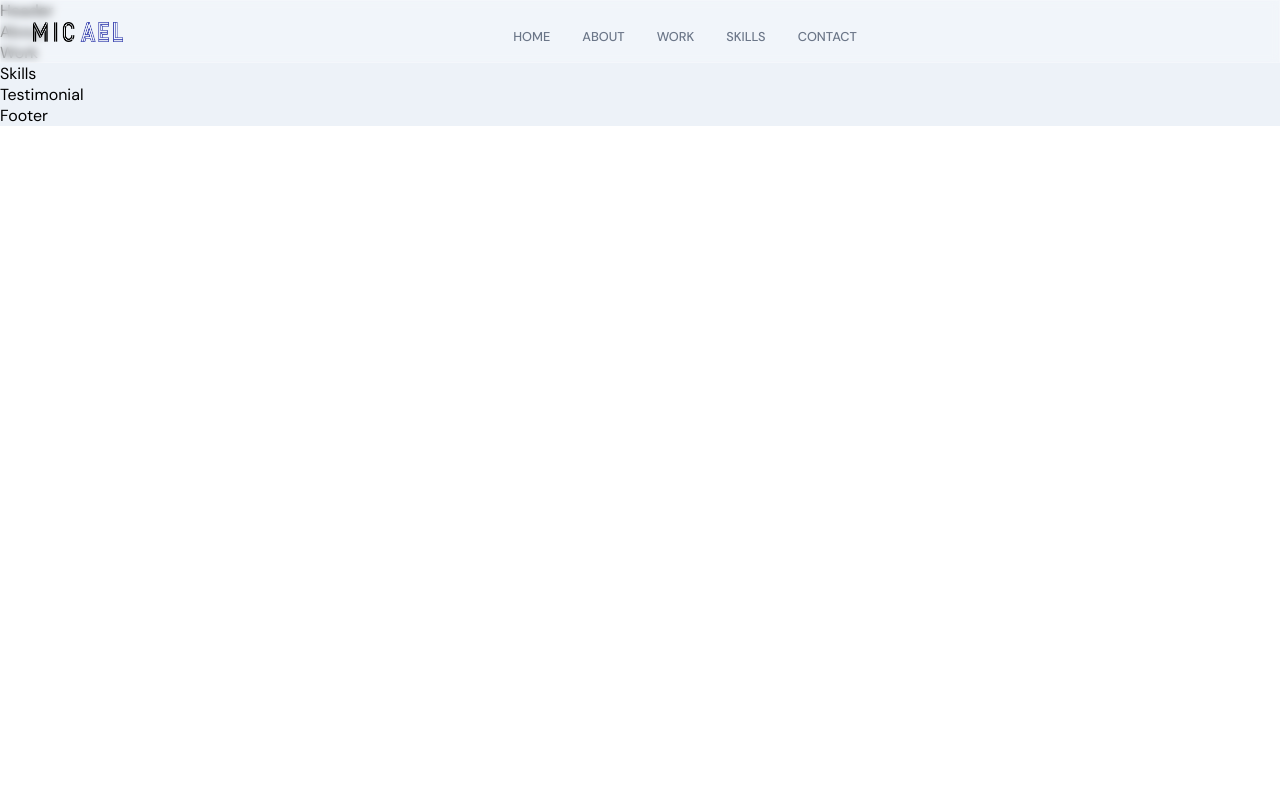
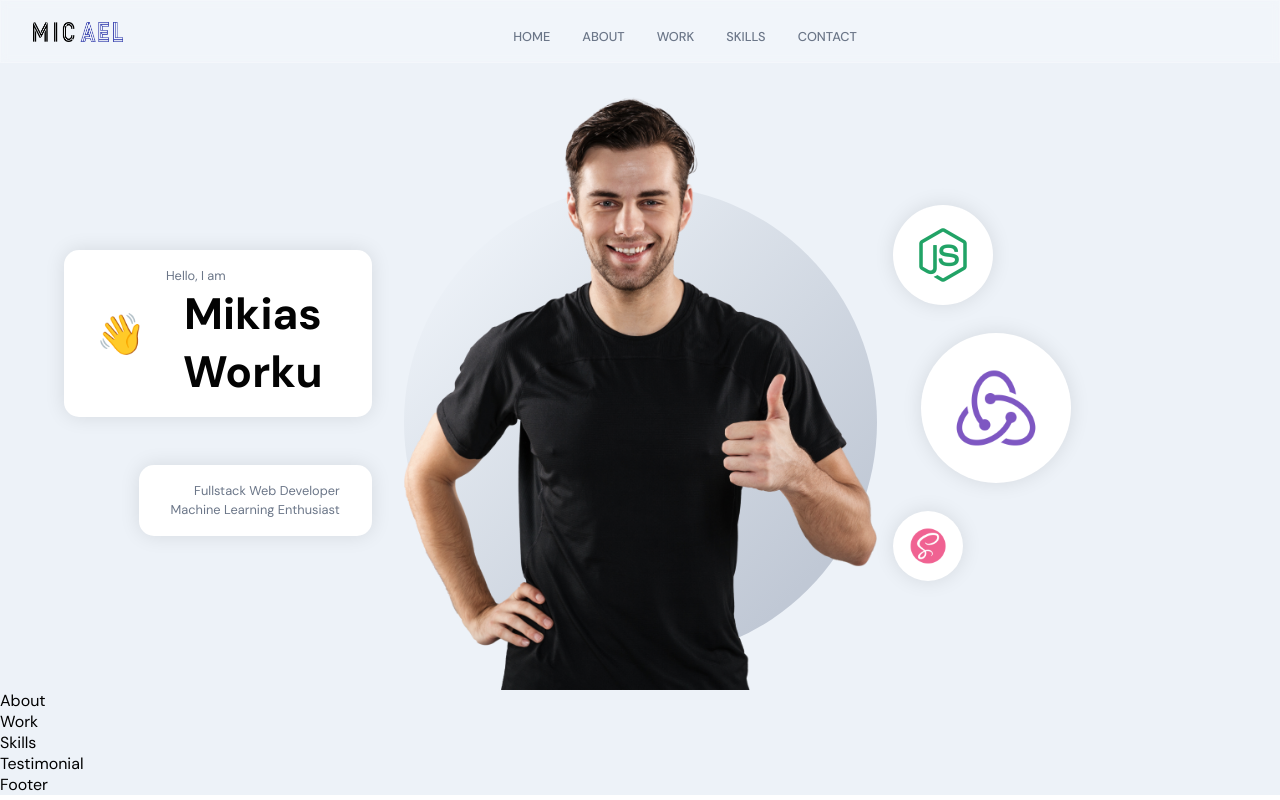
Before and after one commit to michaWorku/portfolio, a React (Vite) app: page / in a window 1280 px wide. Built offline with nearby package versions, Linux system fonts and the light colour scheme.

Commit message:
header container UI design

```diff
--- a/src/container/Header/Header.jsx
+++ b/src/container/Header/Header.jsx
@@ -1,8 +1,69 @@
 import './Header.scss'
+import { motion } from  'framer-motion'
+
+import { images } from '../../constants'
+
+const scaleVariants = {
+  whileInView: {
+    scale : [0, 1],
+    opacity: [0 , 1],
+    transition: {
+      duration: 1,
+      ease: 'easeInOut'
+    }
+  }
+}
 
 const Header = () => {
   return (
-    <div>Header</div>
+    <div className="app__header app__flex">
+      <motion.div
+        whileInView={{ x : [-100, 0], opacity: [0, 1]}}
+        transition={{duration: 0.5}}
+        className='app__header-info'
+      >
+        <div className="app__header-badge">
+          <div className="badge-cmp app__flex">
+            <span>👋</span>
+            <div style={{marginLeft: 20}}>
+              <p className="p-text">Hello, I am</p>
+              <h1 className="head-text">Mikias Worku</h1>
+            </div>
+          </div>
+          <div className="tag-cmp app__flex">
+              <p className="p-text">Fullstack Web Developer</p>
+              <p className="p-text">Machine Learning Enthusiast</p>
+            </div>
+        </div>
+      </motion.div>
+      <motion.div
+        whileInView={{opacity: [0 ,1]}}
+        transition={{duration: 0.5, delayChildren: 0.5}}
+        className='app__header-img'
+      >
+        <img src={images.profile} alt='profile_bg'/>
+        <motion.img
+           whileInView={{ scale: [0, 1] }}
+           transition={{ duration: 1, ease: 'easeInOut' }}
+           src={images.circle}
+           alt="profile_circle"
+           className="overlay_circle"
+        />
+      </motion.div>
+      <motion.div
+        variants={scaleVariants}
+        whileInView={scaleVariants.whileInView}
+        className='app__header-circles'
+      >
+        {
+          [images.node, images.redux, images.sass].map((circle, index)=>(
+            <div className="circle-cmp app__flex" key={`circle-${index}`}>
+              <img src={circle} alt="profile_bg" />
+            </div>
+          ))
+        }
+      </motion.div>
+    </div>
   )
 }
 
--- a/src/container/Header/Header.scss
+++ b/src/container/Header/Header.scss
@@ -0,0 +1,196 @@
+#home {
+    position: relative;
+    background: url("../../assets/bgIMG.png");
+    background-size: cover;
+    background-position: center;
+    background-repeat: repeat;
+
+    // disable the default padding styles
+    .app__wrapper {
+      padding: 0;
+
+      .copyright {
+        display: none;
+      }
+    }
+  }
+
+  .app__header {
+    flex: 1;
+    width: 100%;
+    height: 100%;
+    flex-direction: row;
+
+    padding: 6rem 2rem 0rem;
+
+    @media screen and (min-width: 2000px) {
+      padding-top: 8rem;
+    }
+
+    @media screen and (max-width: 1200px) {
+      flex-direction: column;
+    }
+
+    @media screen and (max-width: 450px) {
+      padding: 6rem 1rem 2rem;
+    }
+  }
+
+  .app__header-info {
+    flex: 0.65;
+    display: flex;
+    flex-direction: column;
+    justify-content: flex-start;
+    align-items: flex-start;
+    height: 100%;
+
+    margin: 0 2rem;
+
+    @media screen and (max-width: 1200px) {
+      width: 100%;
+      margin-right: 0rem;
+    }
+  }
+
+  .app__header-badge {
+    width: 100%;
+    display: flex;
+    justify-content: flex-end;
+    align-items: flex-end;
+    flex-direction: column;
+
+    .badge-cmp,
+    .tag-cmp {
+      padding: 1rem 2rem;
+      background: var(--white-color);
+      border-radius: 15px;
+      flex-direction: row;
+      width: auto;
+
+      box-shadow: 0px 0px 20px rgba(0, 0, 0, 0.1);
+    }
+
+    .tag-cmp {
+      flex-direction: column;
+      margin-top: 3rem;
+
+      p {
+        width: 100%;
+        text-transform: capitalize;
+        text-align: right;
+      }
+    }
+
+    span {
+      font-size: 2.5rem;
+
+      @media screen and (min-width: 2000px) {
+        font-size: 5rem;
+      }
+    }
+
+    @media screen and (max-width: 1200px) {
+      justify-content: flex-start;
+      align-items: flex-start;
+    }
+  }
+
+  .app__header-circles {
+    flex: 0.75;
+    display: flex;
+    flex-direction: column;
+    justify-content: space-evenly;
+    align-items: flex-start;
+    height: 100%;
+    margin-left: 1rem;
+
+    div {
+      width: 100px;
+      height: 100px;
+      border-radius: 50%;
+
+      background: var(--white-color);
+      box-shadow: 0px 0px 20px rgba(0, 0, 0, 0.1);
+
+      img {
+        width: 60%;
+        height: 60%;
+      }
+    }
+
+    // circles with different height & width
+
+    div:nth-child(1) {
+      width: 100px;
+      height: 100px;
+    }
+
+    div:nth-child(2) {
+      margin: 1.75rem;
+      width: 150px;
+      height: 150px;
+    }
+
+    div:nth-child(3) {
+      width: 70px;
+      height: 70px;
+    }
+
+    @media screen and (min-width: 2000px) {
+      div:nth-child(2) {
+        width: 400px;
+        height: 400px;
+      }
+
+      div:nth-child(3) {
+        width: 170px;
+        height: 170px;
+      }
+
+      div:nth-child(1) {
+        width: 200px;
+        height: 200px;
+      }
+    }
+
+    @media screen and (max-width: 1200px) {
+      width: 100%;
+      flex-direction: row;
+      flex-wrap: wrap;
+      margin-left: 0;
+
+      div {
+        margin: 1rem;
+      }
+    }
+  }
+
+  .app__header-img {
+    flex: 1;
+    height: 100%;
+
+    display: flex;
+    justify-content: flex-end;
+    align-items: flex-end;
+    position: relative;
+
+    img {
+      width: 100%;
+      object-fit: contain;
+      z-index: 1;
+    }
+
+    .overlay_circle {
+      position: absolute;
+      left: 0;
+      right: 0;
+      bottom: 0;
+      z-index: 0;
+      width: 100%;
+      height: 90%;
+    }
+
+    @media screen and (max-width: 1200px) {
+      margin: 2rem 0;
+    }
+  }
```
